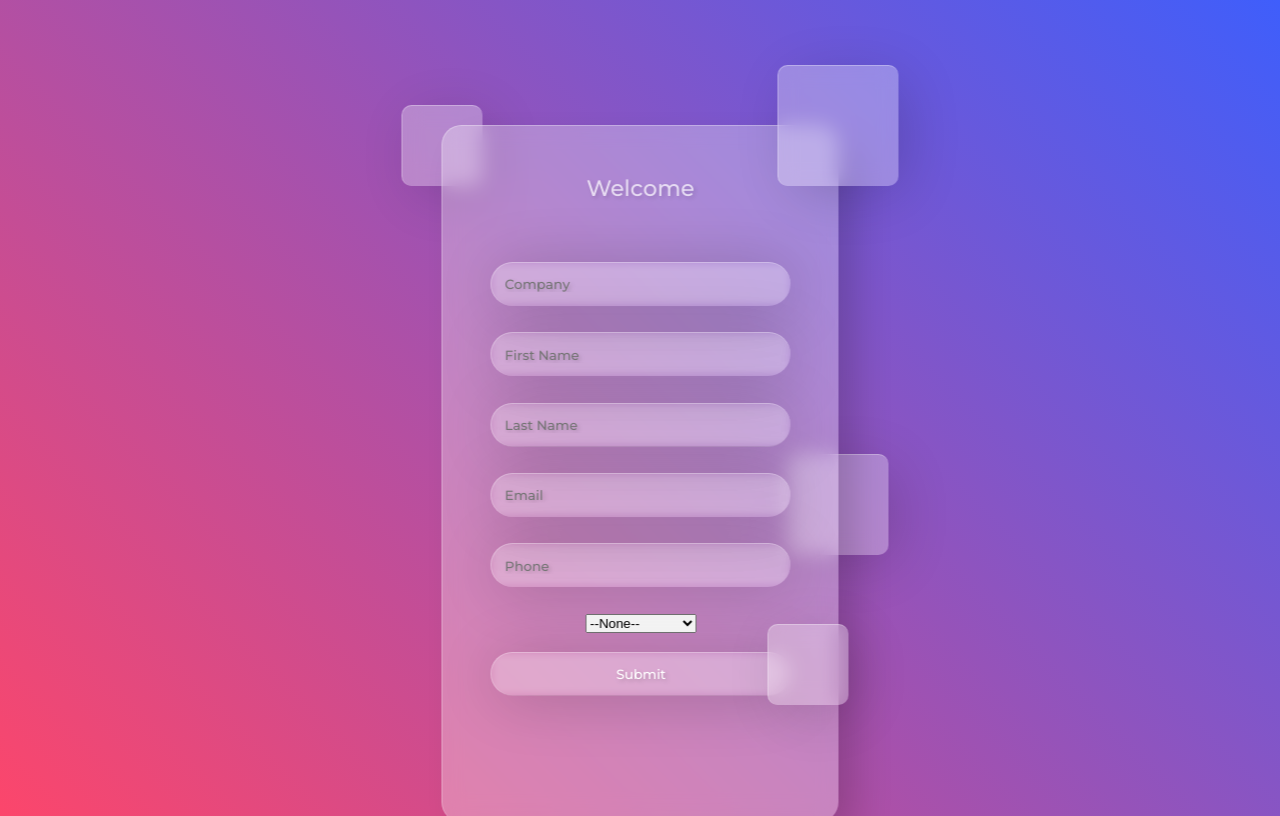
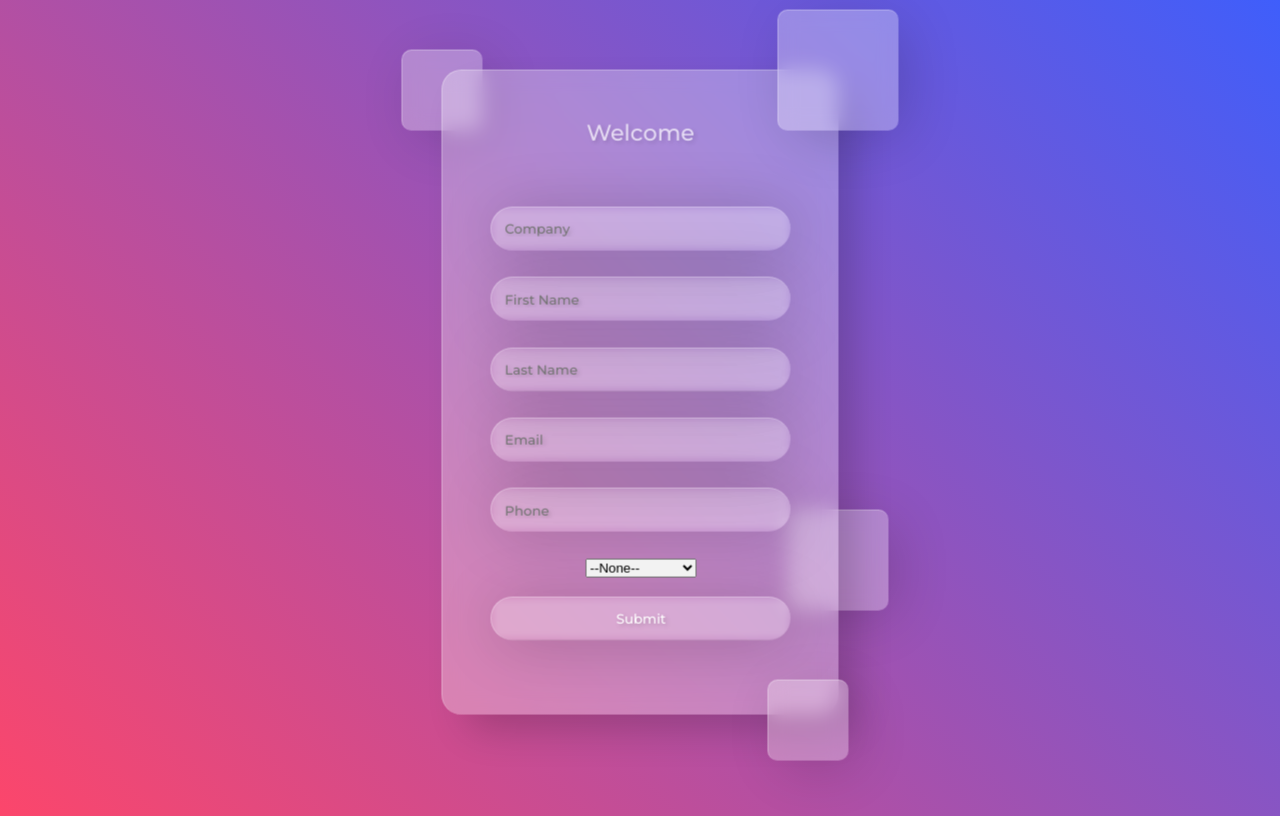
Before and after one commit to MihailKlimovich/Web-To-Lead, a PHP site: page / in a window 1280 px wide. Run offline with PHP 8.4, Linux system fonts and the light colour scheme; some libraries are stand-ins or nearby versions.

Commit message:
changed style15

```diff
--- a/WebToLead.css
+++ b/WebToLead.css
@@ -3,7 +3,6 @@
     transform: translate(-50%,-50%);
     top: 50%;
     left: 50%;
-    height: 550px;
   }
 
 p {
@@ -19,7 +18,7 @@ p {
 form {
         background: rgba(255,255,255,0.3);
         padding: 3em;
-        height: 600px !important;
+
         border-radius: 20px;
         border-left: 1px solid rgba(255,255,255,0.3);
         border-top: 1px solid rgba(255,255,255,0.3);
```
